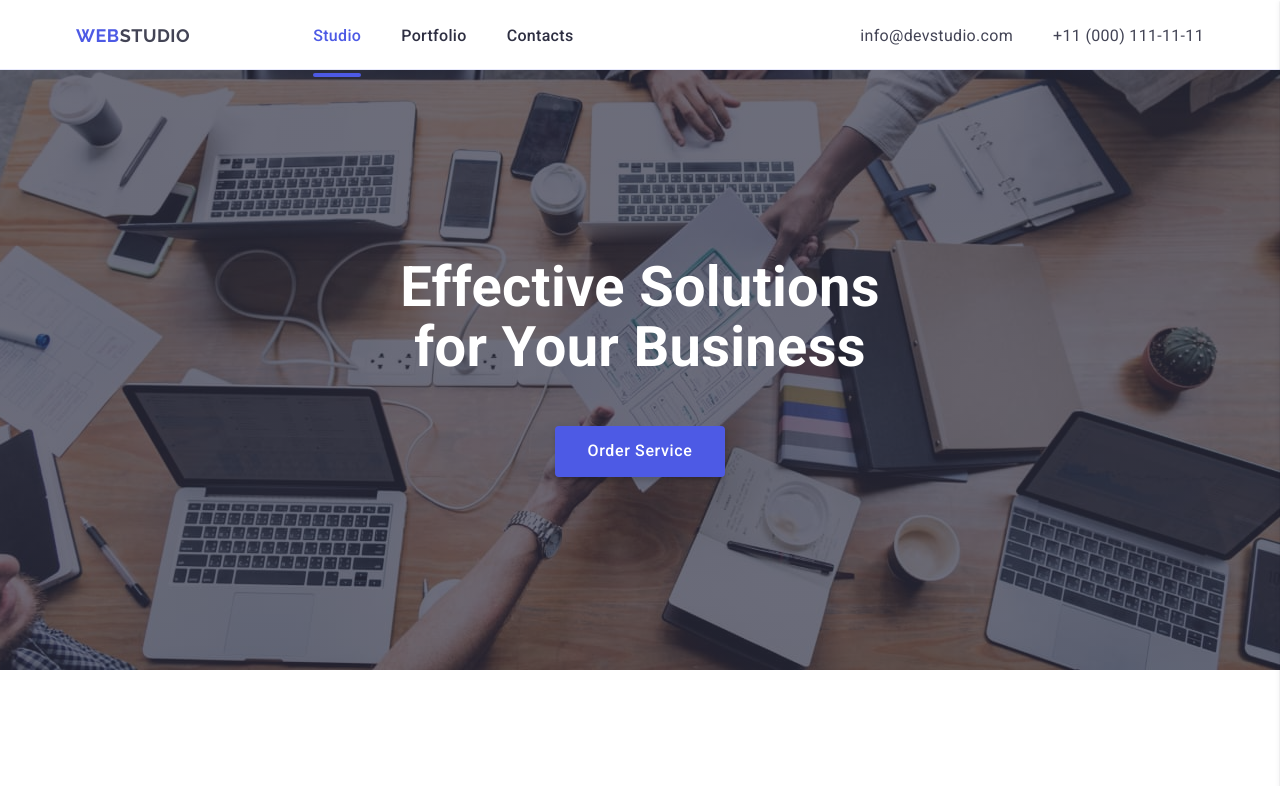
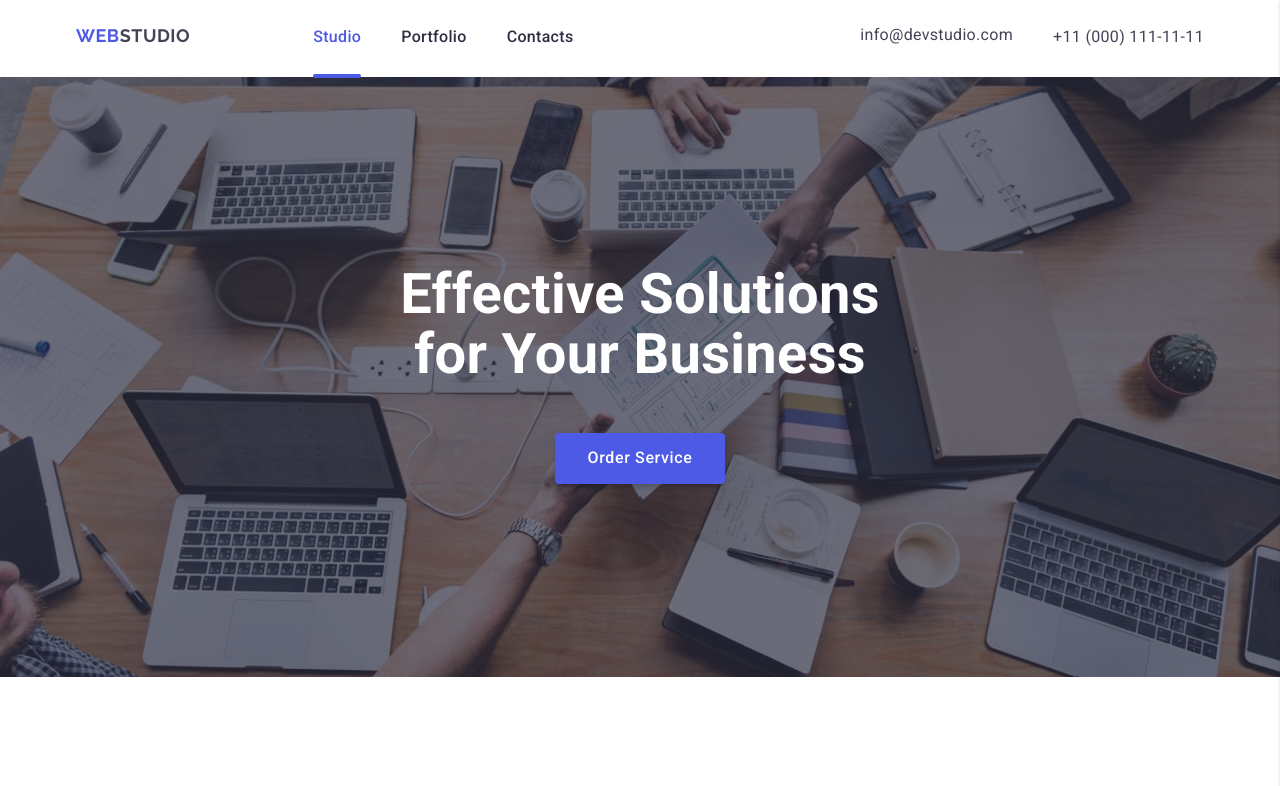
Before and after one commit to ArtGer7/goit-markup-hw-07, a plain HTML site: page index.html in a window 1280 px wide. Shown: the top 786 px of the page. Drawn offline with nearby package versions, Linux system fonts and the light colour scheme; files whose address does not match are found by name.

Commit message:
На перевірку №2
Було зроблено:
1. Виправлено Хедер Падінгами та Маржином
2. Оптимізовано картинку Hero
3. Виправлено помилки в картинках
4. Виправлено Футер
5. Виправлена Модалка

```diff
--- a/css/styles.css
+++ b/css/styles.css
@@ -142,8 +142,6 @@ body {
 /* ___________Navigation_________ */
 
 .main-header {
-    border-bottom: 1px solid var(--accent-color);
-
     background-color: var(--white-background-color);
     box-shadow:
         0px 2px 1px rgba(46, 47, 66, 0.08),
@@ -167,7 +165,7 @@ body {
     font-family: 'Raleway', sans-serif;
     font-weight: 800;
     font-size: 18px;
-    line-height: 1.33;
+    line-height: 1.16;
     letter-spacing: 0.03em;
     text-decoration: none;
     text-transform: uppercase;
@@ -230,10 +228,6 @@ body {
         margin-right: 123px;
     }
 
-     .main-header {
-        height: 70px;
-    }
-
     .menu-button {
         display: none;
     }
@@ -259,7 +253,7 @@ body {
         display: inline-block;
         padding-top: var(--primary-margin-btwn-items);
 
-        padding: 24px 0 18px;
+        padding: 23px 0;
 
         font-weight: 500;
 
@@ -316,12 +310,7 @@ body {
     }
 
     .contact-mail {
-        margin-top: 24px;
         margin-bottom: 4px;
-    }
-
-    .contact-tel {
-        margin-bottom: 10px;
     }
 
     .contact {
@@ -361,13 +350,13 @@ body {
     }
 
     .contact-mail {
-        margin-top: 24px;
-        margin-bottom: 28px;
+        padding-top: 24px;
+        padding-bottom: 28px;
     }
 
     .contact-tel {
-        margin-top: 24px;
-        margin-bottom: 28px;
+        padding-top: 24px;
+        padding-bottom: 28px;
     }
 }
 
```
